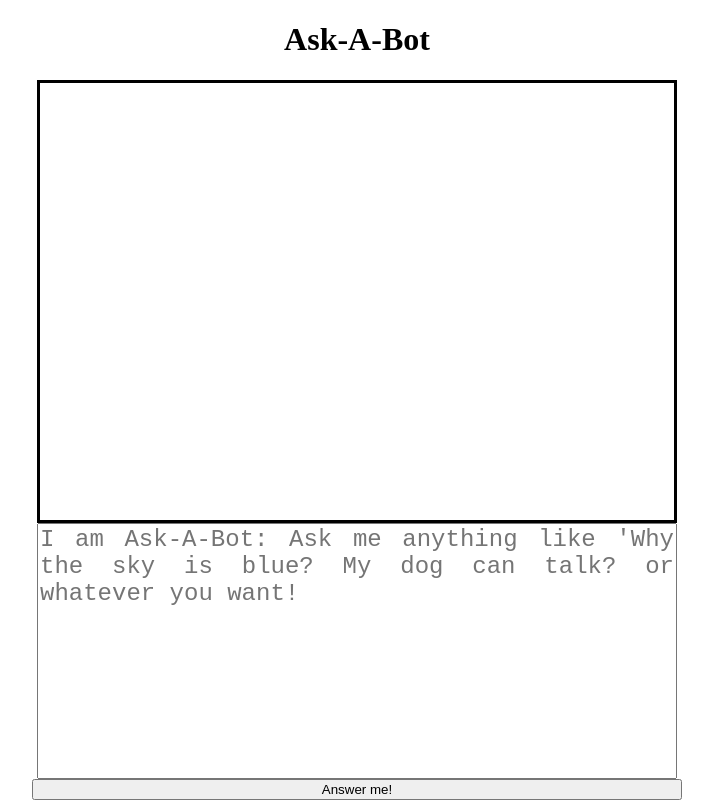
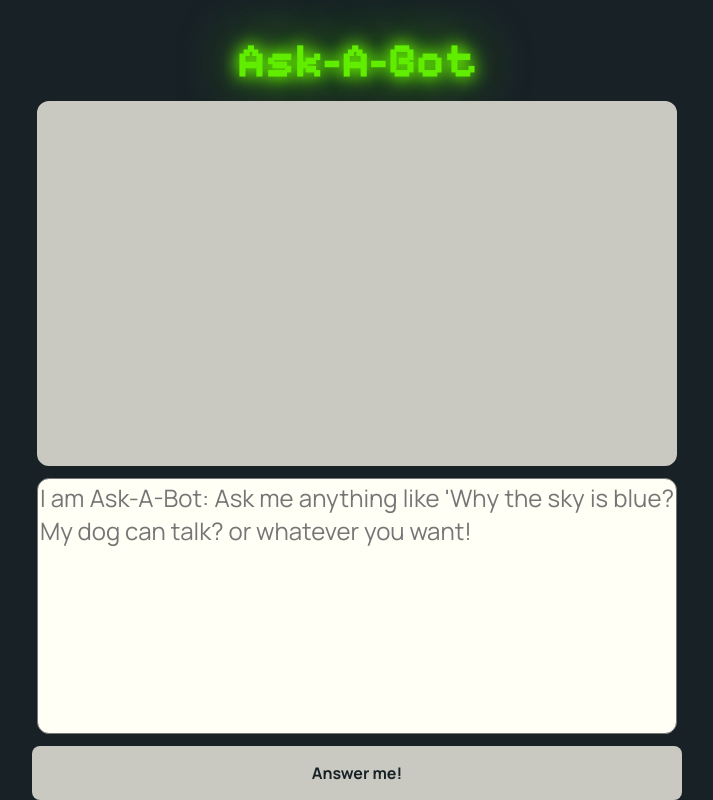
Before and after one commit to User-MiMa/Simple-ChatBot, a website: page public/index.html in a window 1280 px wide. Both pictures are taken after a click on the button "Answer me!". Shown: the whole page, without its empty margins (283-996 px from the left). Drawn offline with Linux system fonts and the light colour scheme; no server answers; a web font is replaced by a local one.

Commit message:
feat: improve overall UI style
refactor: add semantic HTML structure for accessibility

```diff
--- a/public/index.html
+++ b/public/index.html
@@ -4,31 +4,32 @@
     <meta charset="UTF-8">
     <meta name="viewport" content="width=device-width, initial-scale=1.0">
     <link rel="stylesheet" href="style.css">
+    <link rel="preconnect" href="https://fonts.googleapis.com">
+    <link rel="preconnect" href="https://fonts.gstatic.com" crossorigin>
+    <link href="https://fonts.googleapis.com/css2?family=Happy+Monkey&family=Orbitron:wght@800&family=Pixelify+Sans:wght@400..700&family=Playwrite+GB+J:ital,wght@0,100..400;1,100..400&family=Roboto:ital,wght@0,100..900;1,100..900&display=swap" rel="stylesheet">
+    <link href="https://fonts.googleapis.com/css2?family=Happy+Monkey&family=Manrope:wght@200..800&family=Orbitron:wght@800&family=Pixelify+Sans:wght@400..700&family=Playwrite+GB+J:ital,wght@0,100..400;1,100..400&family=Roboto:ital,wght@0,100..900;1,100..900&display=swap" rel="stylesheet">
     <title>Ask-A-Bot</title>
 </head>
 <body>
-    <div class="chatContainer">
+    <main class="chatContainer">
         <h1 id="title">Ask-A-Bot</h1>
 
-        <div class="answer"></div>
+        <output class="answer" aria-live="polite" aria-label="Respuesta del bot"></output>
 
         <div class="btn-and-chat">
+            <label for="promptSpace" class="sr-only">Write your question</label>
             <textarea
-        id="promptSpace"
-        placeholder="I am Ask-A-Bot: Ask me anything like 'Why the sky is blue? My dog can talk? or whatever you want!"
-        ></textarea>
+                id="promptSpace"
+                name="prompt"
+                placeholder="I am Ask-A-Bot: Ask me anything like 'Why the sky is blue? My dog can talk? or whatever you want!"
+            ></textarea>
 
-        <button
-        id="button"
-        type="submit">
-        Answer me!
-        </button>
+            <button id="button" type="button">
+                Answer me!
+            </button>
         </div>
-
-
-    </div>
+    </main>
 
     <script src="script.js" type="module"></script>
-
 </body>
 </html>
--- a/public/script.js
+++ b/public/script.js
@@ -10,8 +10,9 @@ async function showAnswer() {
 
     promptSpace.value = "";
 
+    document.getElementById('title').classList.add('active');
     answerWindow.classList.add('active');
-    answerWindow.style.border='3px solid';
+    answerWindow.style.border='3px solid #C9C9C1';
 
     // Hacer POST a API con prompt de usuario del UI y recibir respuesta
     const res = await fetch('/chat',
--- a/public/style.css
+++ b/public/style.css
@@ -12,6 +12,20 @@ html, body {
 body {
     display: flex;
     justify-content: center;
+    background-color: #182126;
+}
+
+#title{
+    color: #C9C9C1;
+    font-size: 3rem;
+    font-family: "Pixelify Sans",Arial, Helvetica, sans-serif;
+    margin-bottom: 0.25em;
+    transition: color 1.5s ease, text-shadow 1s ease .5s;
+}
+
+#title.active {
+    color: #60ED00;
+    text-shadow: 0 0 15px #60ED00, 0 0 20px #60ED00, 0 0 60px #60ED00;
 }
 
 .chatContainer {
@@ -26,16 +40,27 @@ body {
     max-width: 0;
     height: 0;
     transition: height .5s ease, max-width 1s ease .5s;
+    border-radius: .5em;
 }
 
 .answer.active {
     max-width: 90vw;
-     height: 95%;
+    height: 95%;
+    background-color: #C9C9C1;
+    font-family: "Manrope",Arial, Helvetica, sans-serif;
+    padding: 0 .5em;
+    color: #182126;
+    font-size: 1.5rem;
 }
 
 .btn-and-chat {
     align-items: center;
     justify-content: space-between;
+}
+
+#promptSpace,
+#button{
+    font-family: "Manrope",Arial, Helvetica, sans-serif;
 }
 
 .chatContainer,
@@ -50,10 +75,31 @@ body {
     height: 25vw;
     text-align: justify;
     font-size: 1rem;
+    margin: .5em 0;
+    border-radius: .5em;
+    background-color: #FFFFF5;
 }
 
 #button {
     width: 90vw;
+    padding: 1em 0;
+    background-color: #C9C9C1;
+    color: #182126;
+    border: none;
+    border-radius: .5em;
+    font-size: 1rem;
+    font-weight: 700;
+}
+
+.sr-only {
+    position: absolute;
+    width: 1px;
+    height: 1px;
+    padding: 0;
+    margin: -1px;
+    overflow: hidden;
+    clip: rect(0,0,0,0);
+    border: 0;
 }
 
 @media (min-width: 768px) {
```
